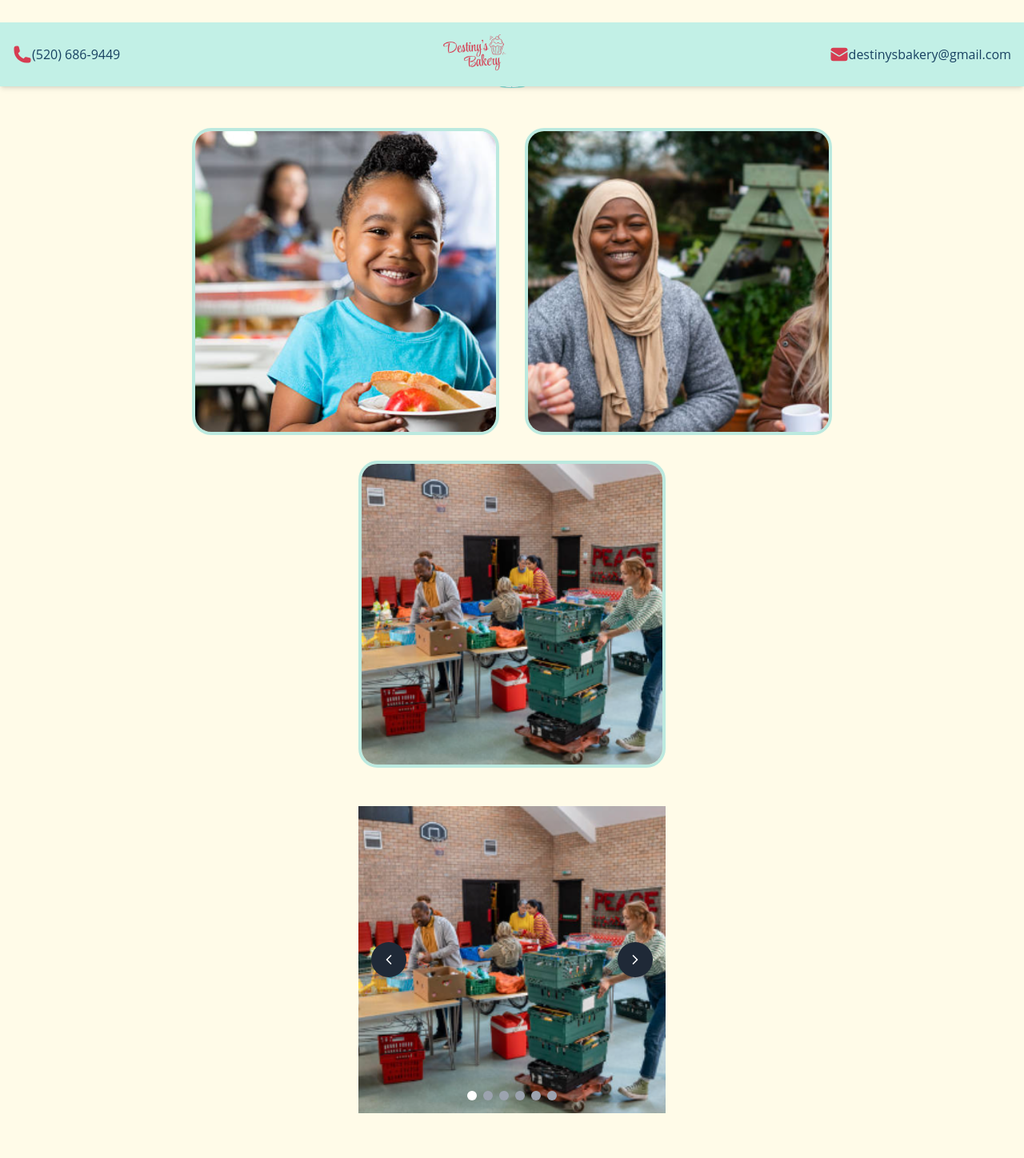
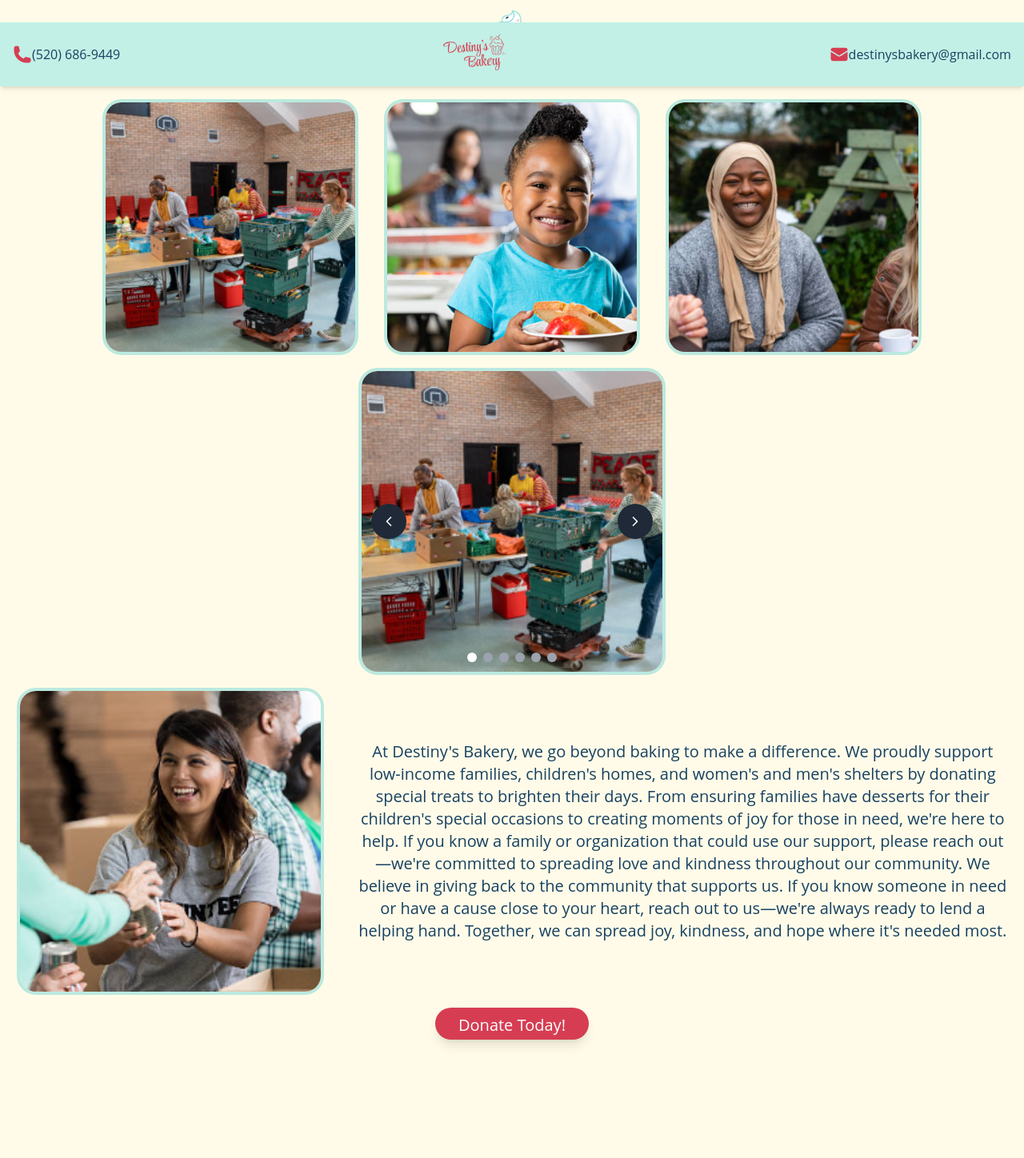
Before and after one commit to Shandea/destinys, a React (Create React App) app: page /community in a window 1280 px wide. Shown: the part 692-2140 px from the top of the page at 80% size. After the commit the page ends 2088 px from the top, so only its background shows below. Built offline with nearby package versions, Linux system fonts and the light colour scheme.

Commit message:
completed styling changes on Community.jsx

```diff
--- a/src/Views/Components/Carousel.jsx
+++ b/src/Views/Components/Carousel.jsx
@@ -16,6 +16,7 @@ const Carousel = () => {
     Fundraising,
     CharityHeart,
   ];
+
   const [currentIndex, setCurrentIndex] = useState(0);
   const carouselRef = useRef(null);
 
@@ -43,14 +44,14 @@ const Carousel = () => {
   }, [currentIndex]);
 
   return (
-    <div className="relative overflow-hidden w-96 h-96 flex  justify-self-center">
+    <div className="relative overflow-hidden size-80 md:size-96 flex justify-self-center">
       <div ref={carouselRef} className="flex transition-transform duration-500">
         {images.map((image, index) => (
-          <div key={index} className="w-full h-auto  flex-shrink-0">
+          <div key={index} className="w-full h-auto flex-shrink-0">
             <img
               src={image}
               alt={`Slide ${index + 1}`}
-              className="w-full h-full object-cover  "
+              className="w-full h-full object-cover border-accentAqua border-4 rounded-3xl"
             />
           </div>
         ))}
--- a/src/Views/Components/Image.jsx
+++ b/src/Views/Components/Image.jsx
@@ -5,7 +5,7 @@ const Image = ({ src, alt }) => {
       <img
         src={src}
         alt={alt}
-        className=" border-accentAqua border-4  rounded-3xl h-full w-full object-cover"
+        className="border-accentAqua border-4 rounded-3xl h-full w-full object-cover"
       />
     </>
   );
--- a/src/Views/Components/ThreeImages.jsx
+++ b/src/Views/Components/ThreeImages.jsx
@@ -4,20 +4,23 @@ import charity from "../../Assets/Images/Charity.png";
 
 import Image from "../Components/Image";
 
-const data = [
-  { src: charityGirl, alt: "a girl at a charity event", id: 1 },
-  { src: community, alt: "a community charity event", id: 2 },
-  { src: charity, alt: "a charity event", id: 3 },
+const threeImagesData = [
+  { src: charity, alt: "a charity event", id: 1 },
+  { src: charityGirl, alt: "a girl at a charity event", id: 2 },
+  { src: community, alt: "a community charity event", id: 3 },
 ];
 
 const ThreeImages = () => {
+  const data = threeImagesData.filter(Boolean);
   return (
     <>
-      <div className="w-full xl:bg-accentAqua xl:h-60 xl:flex xl:flex-col xl:justify-end xl:mt-60">
+      <div className="w-full xl:bg-accentAqua xl:h-60 xl:flex xl:flex-col xl:justify-end xl:mt-60 xl:pb-4">
         <div className="flex items-center justify-center flex-wrap">
           {data.map((el, ind) => (
             <div
-              className={`${ind === 1 ? "size-96" : "xl:size-80 size-96"} m-4`}
+              className={`${
+                ind === 1 ? "xl:size-96 size-80" : "size-80"
+              } mt-4 mx-4`}
               key={el.id}
             >
               <Image src={el.src} alt={el.alt} />
--- a/src/Views/Pages/Community.jsx
+++ b/src/Views/Pages/Community.jsx
@@ -19,7 +19,7 @@ const Community = () => {
   return (
     <>
       <Banner src={doughnutsBlue} alt="multiple donuts on a blue background" />
-      <div className="space-y-8 p-5">
+      <div className="space-y-4 w-full">
         <Slogan
           text="Spreading Joy, One Sweet Bite at a Time!"
           src={cupCakeIcon}
@@ -29,18 +29,25 @@ const Community = () => {
           <ThreeImages />
         </div>
         <Carousel />
-        <div className="flex flex-col md:flex-row items-center gap-4 px-5">
+        <div className="flex flex-col md:flex-row items-center justify-around w-full">
+          <div className="md:w-1/3 flex items-center justify-center">
+            <div className="size-80 md:size-96">
               <Image
                 src={charityHelping}
                 alt="Picture of a women helping at a fundraiser"
               />
+            </div>
+          </div>
+
+          <div className="md:w-2/3">
             <Blurb
               className="p-5 text-center"
               text={communityBlurbTxt}
               textColor="text-primaryBlue"
             />
           </div>
-        <div className="flex justify-center">
+        </div>
+        <div className="flex justify-center pb-4">
           <a href={window.innerWidth <= 768 ? "tel:15206869449" : undefined}>
             <Button
               backgroundColor="bg-secondaryRed"
```
Lines whose indentation alone changed are shown as unchanged.
